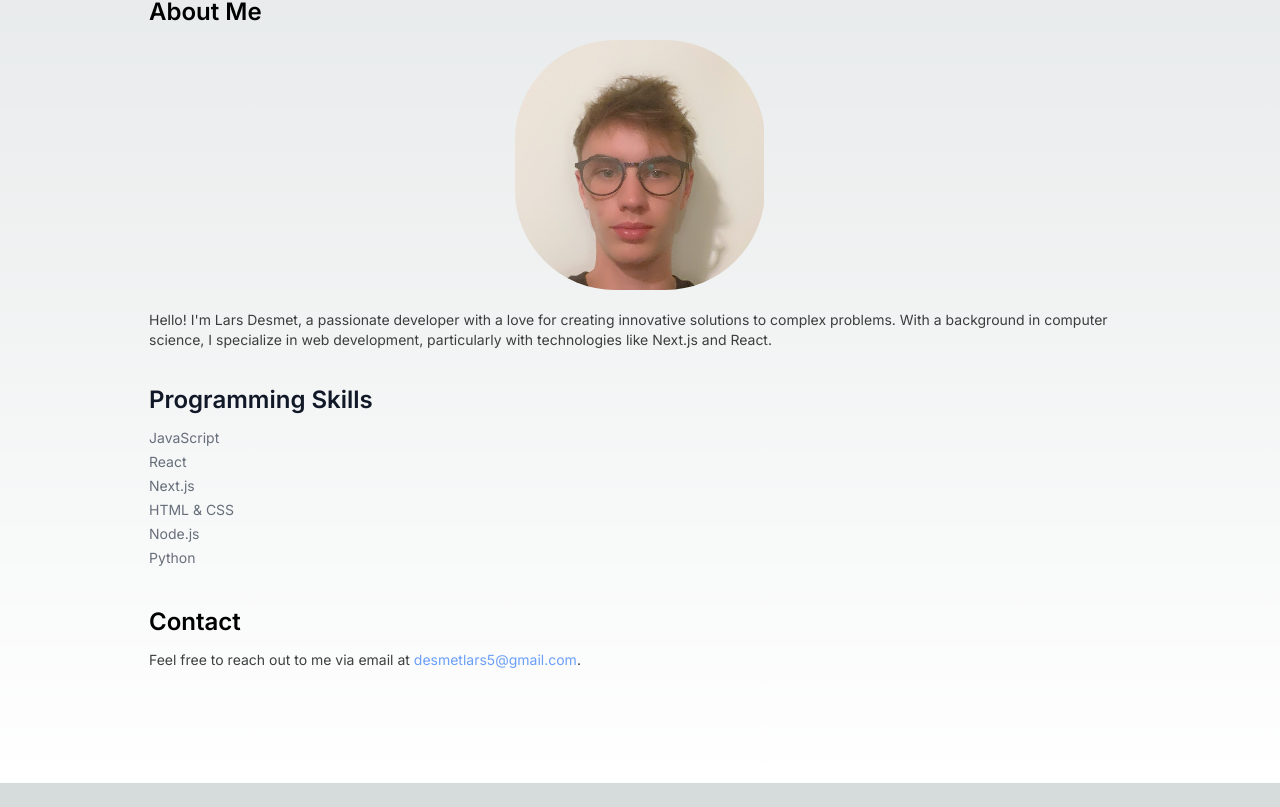
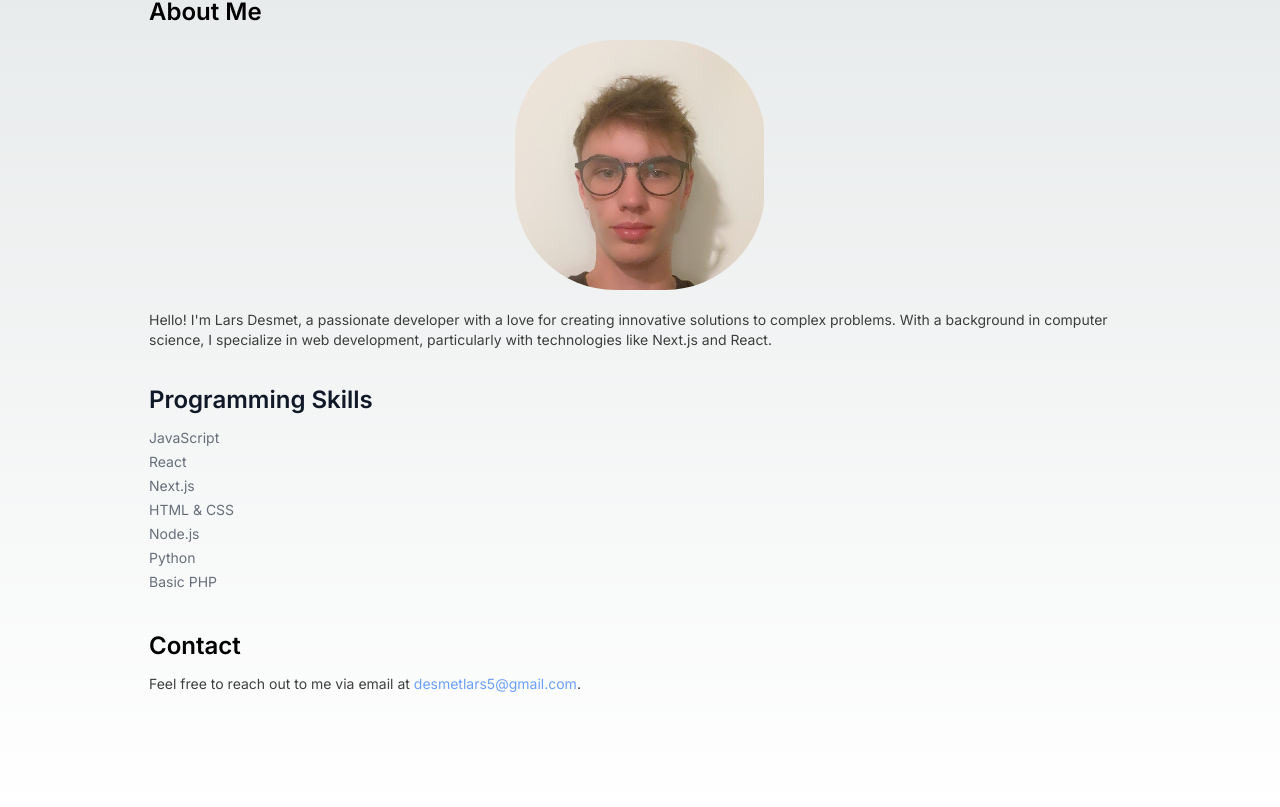
Before and after one commit to VolltixR200/font, a Next.js app: page /info in a window 1280 px wide. Shown: the part 651-1458 px from the top of the page. Before the commit the page ends 1434 px from the top, so only its background shows below. Built offline with nearby package versions, Linux system fonts and the light colour scheme.

Commit message:
added php programming language

```diff
--- a/app/info/page.tsx
+++ b/app/info/page.tsx
@@ -41,9 +41,12 @@
                         <li className="mb-1 flex items-center">HTML & CSS</li>
                         <li className="mb-1 flex items-center">Node.js</li>
                         <li className="mb-1 flex items-center">Python</li>
+                        <li className="mb-1 flex items-center">Basic PHP</li>
+
                     </ul>
                 </div>
-                <div className="group rounded-lg border border-transparent px-5 py-4 transition-colors hover:border-gray-300 hover:bg-gray-100 hover:dark:border-neutral-700 hover:dark:bg-neutral-800/30">
+                <div
+                    className="group rounded-lg border border-transparent px-5 py-4 transition-colors hover:border-gray-300 hover:bg-gray-100 hover:dark:border-neutral-700 hover:dark:bg-neutral-800/30">
                     <h2 className="mb-3 text-2xl font-semibold">
                         Contact
                     </h2>
```
